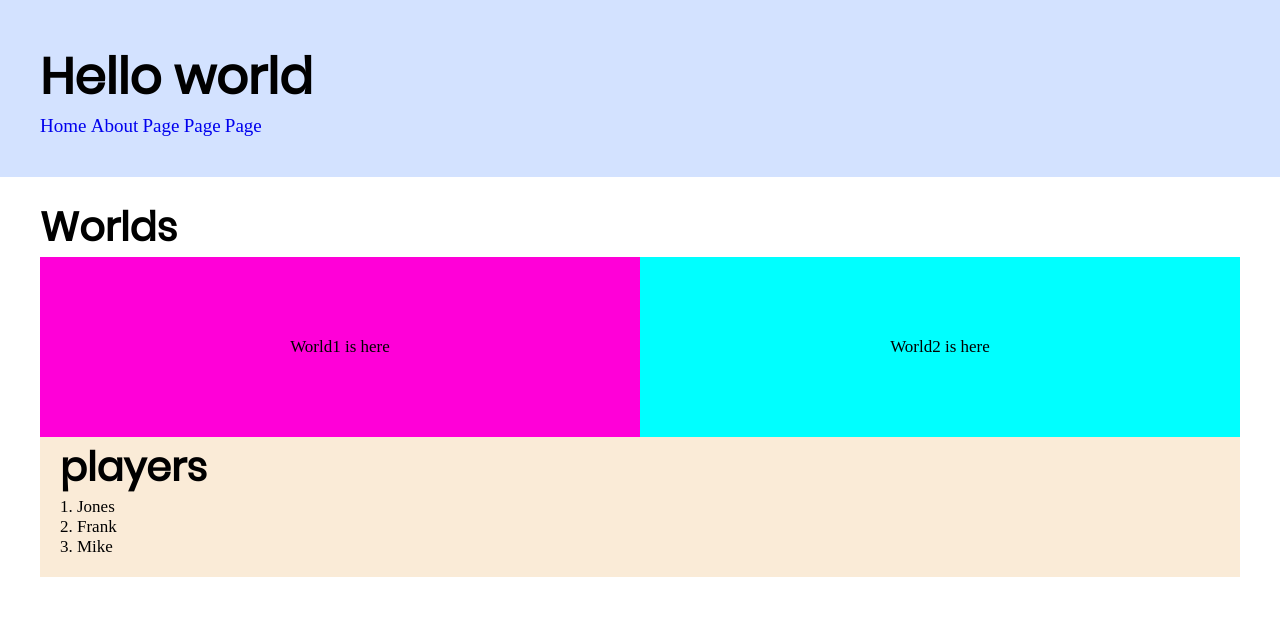
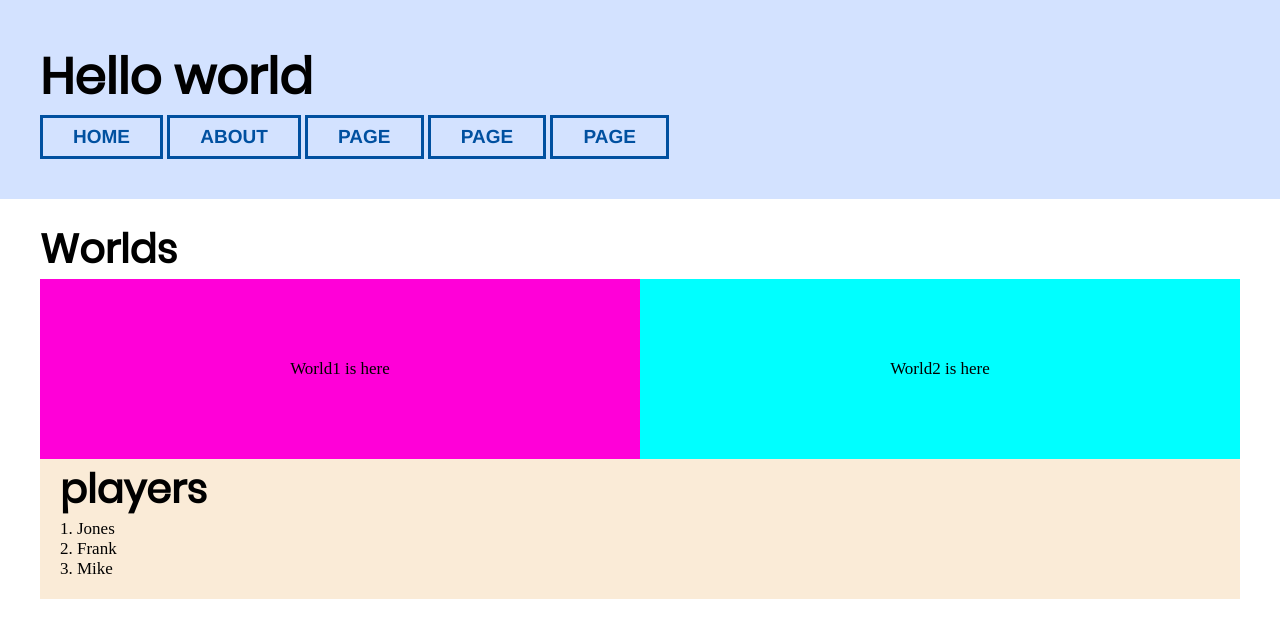
Before and after one commit to LukaEHB/Clean-css, a plain HTML site: page index.html in a window 1280 px wide. Drawn offline with Linux system fonts and the light colour scheme; files whose address does not match are found by name.

Commit message:
Add files via upload

```diff
--- a/css/components/buttons.css
+++ b/css/components/buttons.css
@@ -2,7 +2,7 @@ a{
   text-decoration: none;
 }
 
-.nav-button{
+.border-button{
   display: block;
   padding: 8px 30px;
   border: 3px solid #0050a0;
@@ -13,7 +13,7 @@ a{
   transition: .5s color, .5s box-shadow, .5s border-color;
 }
 
-.nav-button:hover{
+.border-button:hover{
   box-shadow: 2px 3px 6px #9a9a9a;
   color: #00955c;
   border-color: #00955c;
```
